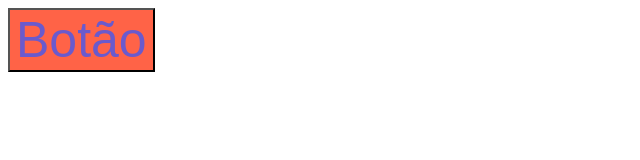
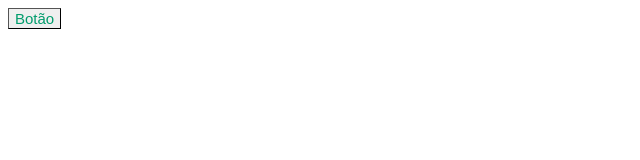
Before and after one commit to Noobs0nes/Ficha-DND5E, a plain HTML site: page index.html in a window 1280 px wide. Shown: the whole page, without its empty margins (0-640 px from the left). Drawn offline with Linux system fonts and the light colour scheme.

Commit message:
Update main.css

```diff
--- a/main.css
+++ b/main.css
@@ -1,5 +1,6 @@
-.botao {
-font-size: 50px;
-background-color:Tomato;
-color:SlateBlue;
+button {
+  font-size: 15px;
+  color:rgb(0,156,108);
+  font-weight:2px;
+  border-width: 1px;
 }
```
